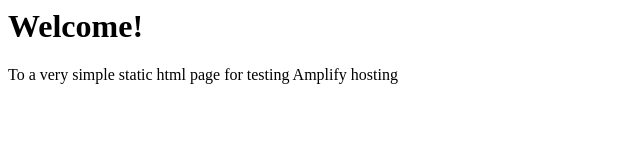
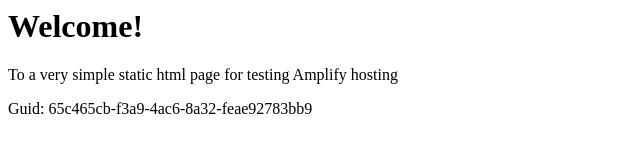
Before and after one commit to aws-aemilia-fra/Github-PR-Commit-Integration-Test-DoNotTouch-v0-preprod-eu-central-1, a website: page src/index.html in a window 1280 px wide. Shown: the whole page, without its empty margins (0-640 px from the left). Drawn offline with Linux system fonts and the light colour scheme.

Commit message:
commit from integ tests

```diff
--- a/src/index.html
+++ b/src/index.html
@@ -1,3 +1,5 @@
+
+
 <html lang="en">
 
 <head>
@@ -10,6 +12,6 @@
 <body>
     <h1>Welcome!</h1>
     <p>To a very simple static html page for testing Amplify hosting</p>
-</body>
+    <p>Guid: 65c465cb-f3a9-4ac6-8a32-feae92783bb9</p></body>
 
 </html>
```
